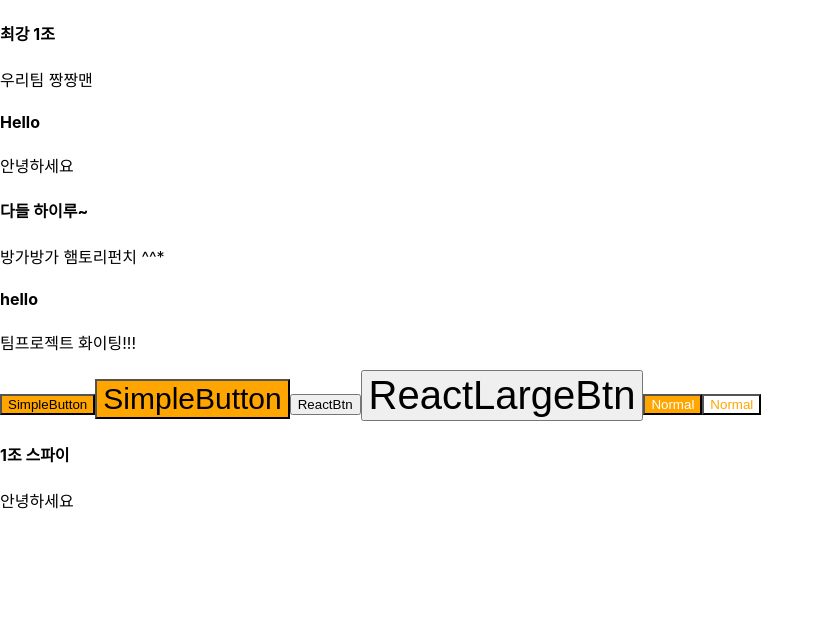
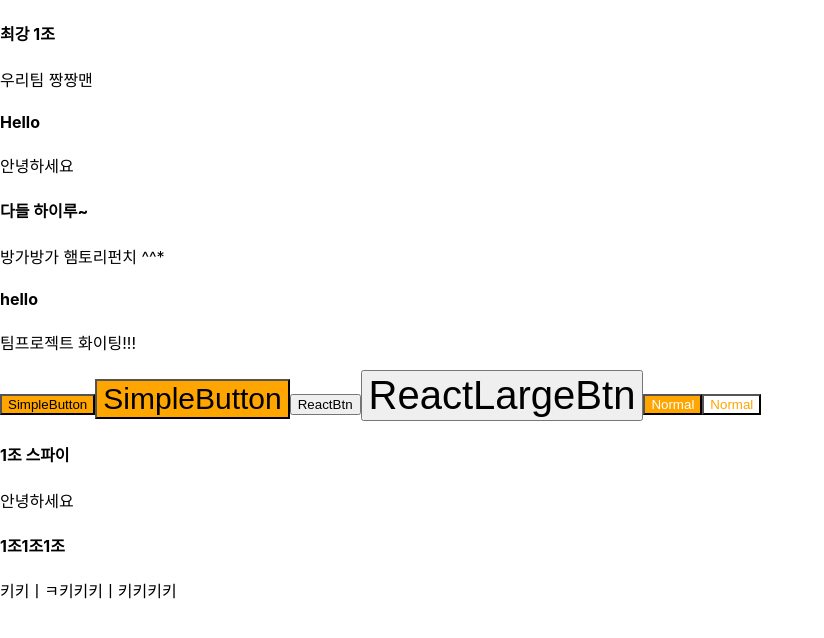
Before and after one commit to parangwave/gitPractice, a React (Create React App) app in the folder react-styled/: page / in a window 1280 px wide. Shown: the top 638 px of the page, without its empty margins (0-824 px from the left). Built offline with nearby package versions, Linux system fonts and the light colour scheme.

Commit message:
#12 fix: 하기성 파트 수정
하기성 파트 수정

```diff
--- a/react-styled/src/App.js
+++ b/react-styled/src/App.js
@@ -78,8 +78,8 @@ function App() {
       <p>안녕하세요</p>
 
       {/* 하기성 */}
-      <h4></h4>
-      <p></p>
+      <h4>1조1조1조</h4>
+      <p>키키ㅣㅋ키키키ㅣ키키키키</p>
     </div>
   );
 }
```
